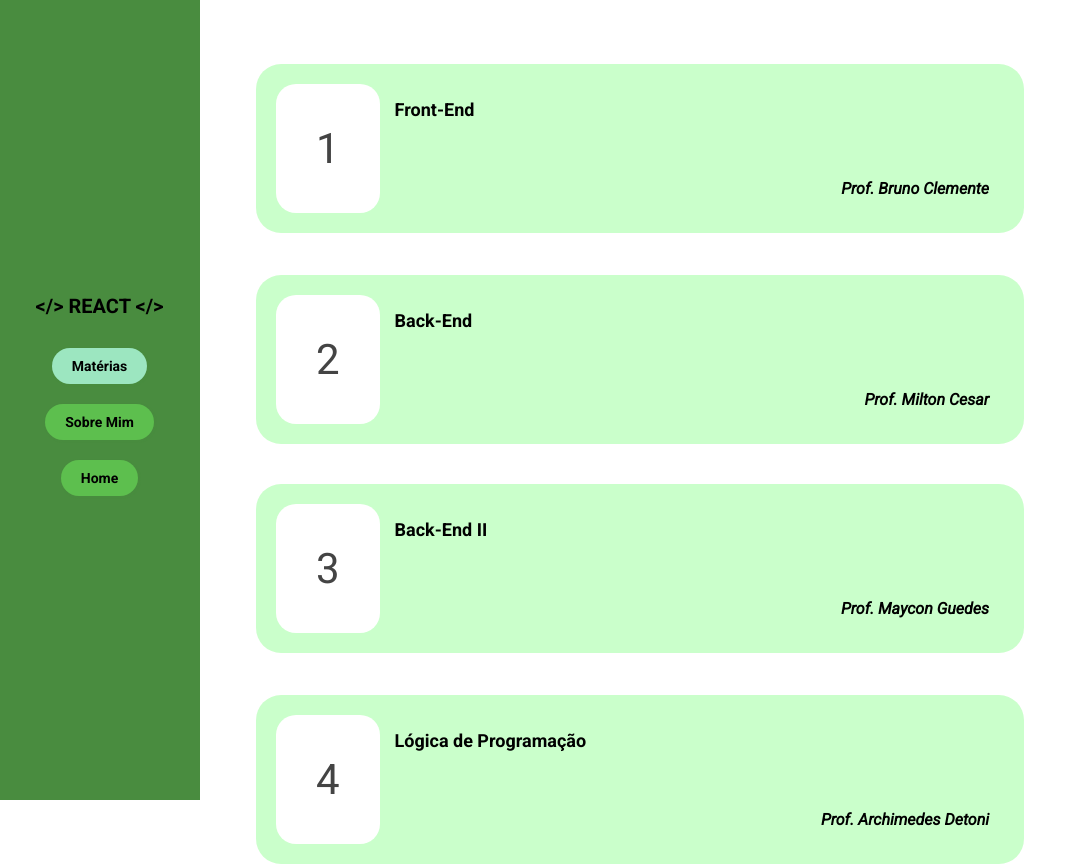
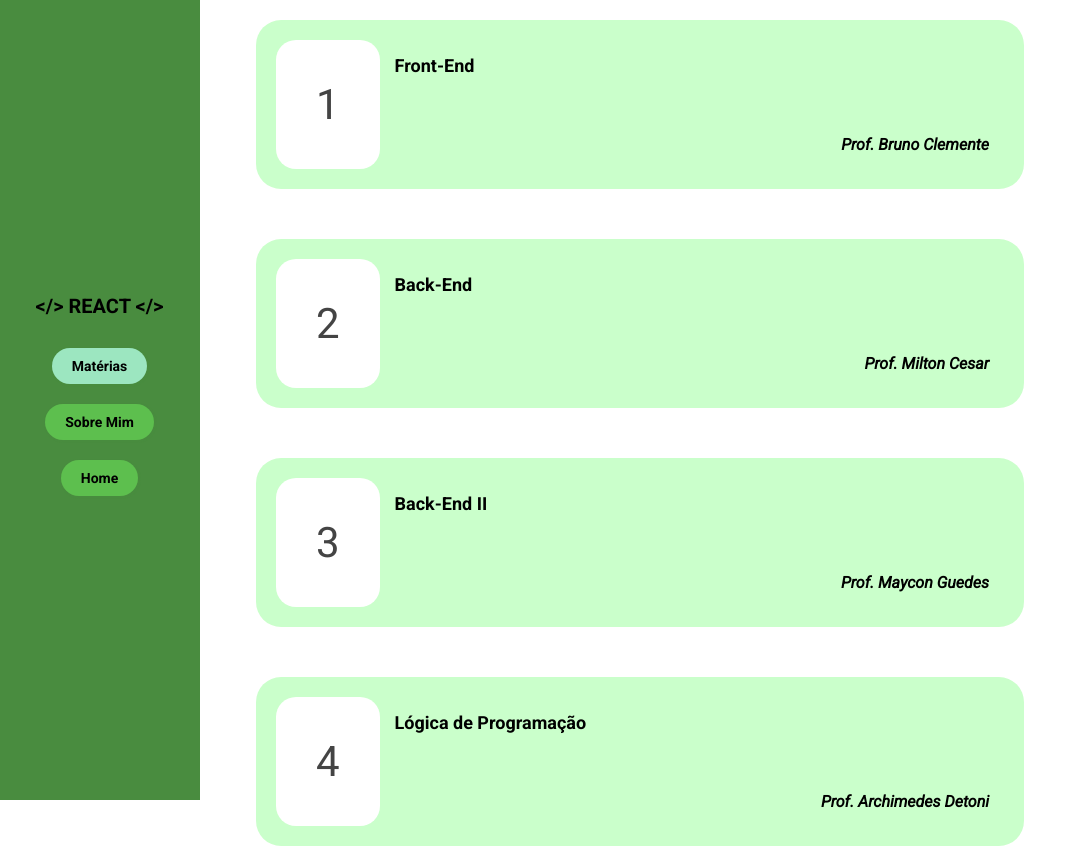
Before and after one commit to AlexandreBolsoni/TrabalhoFront-end2, a React (Create React App) app: page / in a window 1280 px wide. Shown: the top 866 px of the page, without its empty margins (0-1087 px from the left). Built offline with nearby package versions, Linux system fonts and the light colour scheme.

Commit message:
atualizando tudo

```diff
--- a/src/App.module.css
+++ b/src/App.module.css
@@ -1,4 +1,6 @@
-
+.App{
+  overflow-x: hidden;
+}
 
 /* Estilos para celular */
 @media (max-width: 600px) {
--- a/src/componentes/AlunosCard/AlunosCard.module.css
+++ b/src/componentes/AlunosCard/AlunosCard.module.css
@@ -15,7 +15,11 @@ td {
 
   padding: 10px;
 }
-
+tr:hover{
+  text-align: center;
+  background-color: rgb(156, 230, 192);
+  transform: scale(1.01);
+}
 /* Estilos para os parágrafos dentro das células da tabela */
 td p {
   margin: 0 auto;
--- a/src/componentes/PostLink/PostLink.module.css
+++ b/src/componentes/PostLink/PostLink.module.css
@@ -4,8 +4,9 @@ a {
 }
 
 .post {
+    overflow-x: hidden;
     border-radius: 25px;
-    margin:  5% auto;
+    margin:  20px auto;
     width: 60%;
     background-color: rgba(0, 255, 8, 0.207);
     padding: 20px;
@@ -14,7 +15,8 @@ a {
 }
 
 .post:hover {
-    background-color: rgb(235, 235, 235);
+    transform: scale(1.02);
+    background-color: rgb(156, 230, 192);
 }
 
 .id {
--- a/src/index.css
+++ b/src/index.css
@@ -8,6 +8,7 @@
 }
 
 body {
+  overflow-x: hidden;
   margin: 0;
   width: 100vw;
   height: 100vh;
--- a/src/paginas/SobreMim/SobreMim.module.css
+++ b/src/paginas/SobreMim/SobreMim.module.css
@@ -2,7 +2,7 @@
 
 .sobre-mim {
     width: 60%;
-    margin: auto;
+    margin:  auto;
     background-color: rgba(0, 255, 8, 0.207);
     padding: 20px;
     border-radius: 25px;
```
